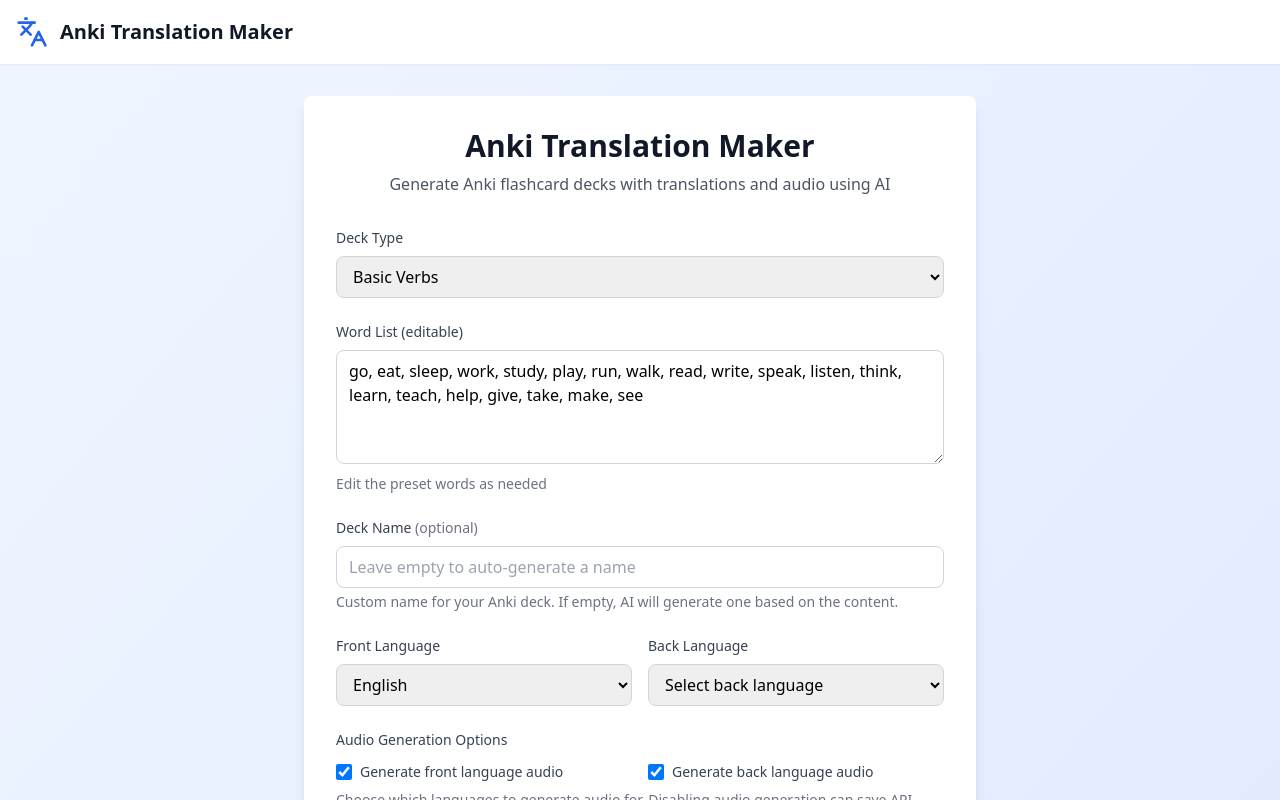
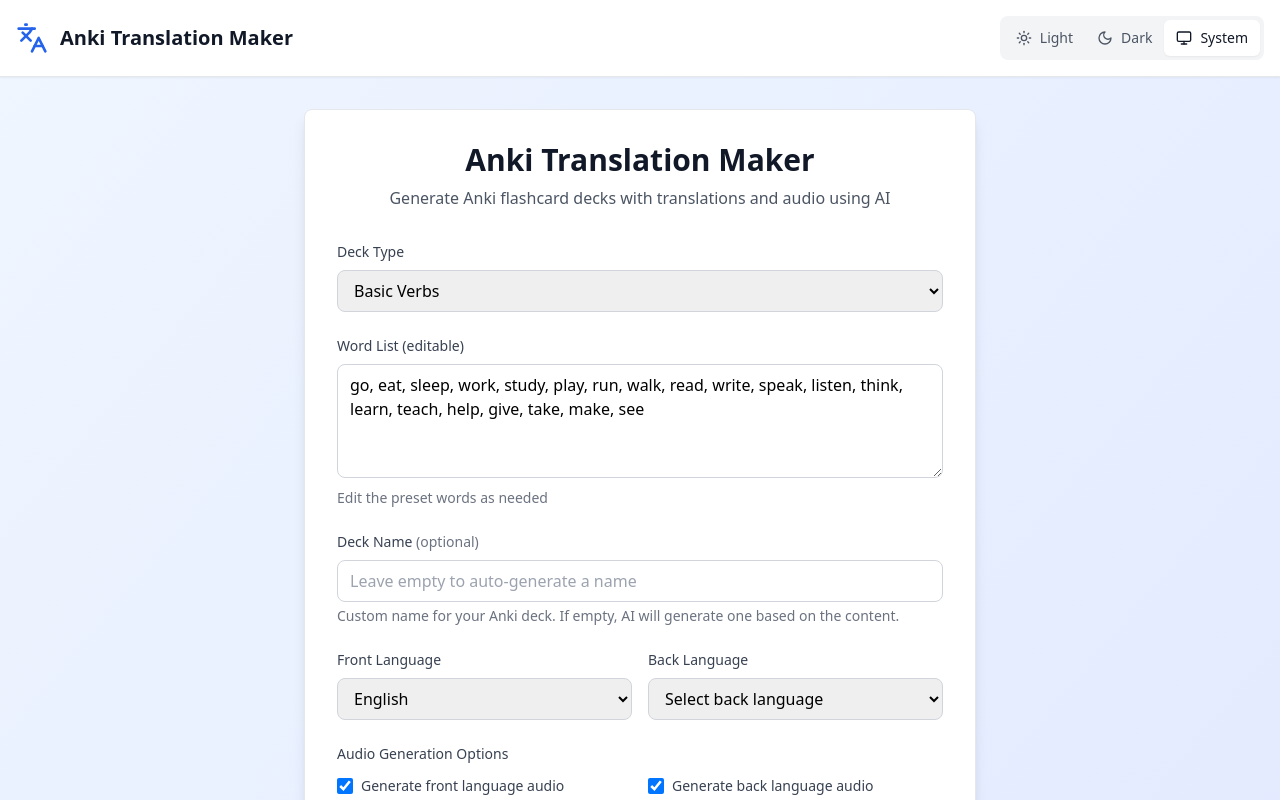
Before and after one commit to NickLewanowicz/anki-translation-maker, a React (Vite) app in the folder packages/frontend/: page / in a window 1280 px wide. Shown: the top 800 px of the page. Built offline with nearby package versions, Linux system fonts and the light colour scheme; the HTML template or start-up script is replaced by a standard one.

Commit message:
feat: add ThemeToggle component and update UI with dark mode - Add ThemeToggle component with light/dark/system options - Update App.tsx with ThemeProvider and dark mode classes - Update Header with ThemeToggle and dark mode styling - Update Footer with dark mode styling and transitions

```diff
--- a/packages/frontend/src/App.tsx
+++ b/packages/frontend/src/App.tsx
@@ -2,19 +2,21 @@
 import { DeckGeneratorForm } from './components/DeckGeneratorForm'
 import { Header } from './components/Header'
 import { Footer } from './components/Footer'
+import { ThemeProvider } from './contexts/ThemeContext'
 
 function App() {
     return (
-        <div className="min-h-screen bg-gradient-to-br from-blue-50 to-indigo-100">
+        <ThemeProvider>
+            <div className="min-h-screen bg-gradient-to-br from-blue-50 to-indigo-100 dark:from-gray-900 dark:to-gray-800 transition-colors">
                 <Header />
                 <main className="container mx-auto px-4 py-8">
                     <div className="max-w-2xl mx-auto">
-                    <div className="bg-white rounded-lg shadow-lg p-8">
+                        <div className="bg-white dark:bg-gray-800 rounded-lg shadow-lg p-8 border border-gray-200 dark:border-gray-700 transition-colors">
                             <div className="text-center mb-8">
-                            <h1 className="text-3xl font-bold text-gray-900 mb-2">
+                                <h1 className="text-3xl font-bold text-gray-900 dark:text-gray-100 mb-2 transition-colors">
                                     Anki Translation Maker
                                 </h1>
-                            <p className="text-gray-600">
+                                <p className="text-gray-600 dark:text-gray-300 transition-colors">
                                     Generate Anki flashcard decks with translations and audio using AI
                                 </p>
                             </div>
@@ -24,6 +26,7 @@
                 </main>
                 <Footer />
             </div>
+        </ThemeProvider>
     )
 }
 
--- a/packages/frontend/src/components/Footer.tsx
+++ b/packages/frontend/src/components/Footer.tsx
@@ -2,16 +2,16 @@
 
 export function Footer() {
     return (
-        <footer className="bg-gray-50 border-t">
+        <footer className="bg-gray-50 dark:bg-gray-800 border-t border-gray-200 dark:border-gray-700 transition-colors">
             <div className="container mx-auto px-4 py-6">
-                <div className="text-center text-gray-600">
+                <div className="text-center text-gray-600 dark:text-gray-300 transition-colors">
                     <p>
                         Built with{' '}
                         <a
                             href="https://replicate.com"
                             target="_blank"
                             rel="noopener noreferrer"
-                            className="text-blue-600 hover:text-blue-800"
+                            className="text-blue-600 dark:text-blue-400 hover:text-blue-800 dark:hover:text-blue-300 transition-colors"
                         >
                             Replicate
                         </a>{' '}
@@ -20,7 +20,7 @@
                             href="https://ankiweb.net"
                             target="_blank"
                             rel="noopener noreferrer"
-                            className="text-blue-600 hover:text-blue-800"
+                            className="text-blue-600 dark:text-blue-400 hover:text-blue-800 dark:hover:text-blue-300 transition-colors"
                         >
                             Anki
                         </a>
--- a/packages/frontend/src/components/Header.tsx
+++ b/packages/frontend/src/components/Header.tsx
@@ -1,13 +1,19 @@
 
 import { Languages } from 'lucide-react'
+import { ThemeToggle } from './ThemeToggle'
 
 export function Header() {
     return (
-        <header className="bg-white shadow-sm">
+        <header className="bg-white dark:bg-gray-800 shadow-sm border-b border-gray-200 dark:border-gray-700 transition-colors">
             <div className="container mx-auto px-4 py-4">
-                <div className="flex items-center gap-3">
-                    <Languages className="h-8 w-8 text-blue-600" />
-                    <span className="text-xl font-semibold text-gray-900">Anki Translation Maker</span>
+                <div className="flex items-center justify-between">
+                    <div className="flex items-center gap-3">
+                        <Languages className="h-8 w-8 text-blue-600 dark:text-blue-400" />
+                        <span className="text-xl font-semibold text-gray-900 dark:text-gray-100 transition-colors">
+                            Anki Translation Maker
+                        </span>
+                    </div>
+                    <ThemeToggle />
                 </div>
             </div>
         </header>
--- /dev/null
+++ b/packages/frontend/src/components/ThemeToggle.tsx
@@ -0,0 +1,50 @@
+import React from 'react'
+import { Sun, Moon, Monitor } from 'lucide-react'
+import { useTheme } from '../hooks/useTheme'
+
+export function ThemeToggle() {
+    const { theme, setTheme } = useTheme()
+
+    return (
+        <div className="flex items-center bg-gray-100 dark:bg-gray-800 rounded-lg p-1 transition-colors">
+            <button
+                onClick={() => setTheme('light')}
+                className={`flex items-center gap-2 px-3 py-2 rounded-md text-sm font-medium transition-colors ${theme === 'light'
+                        ? 'bg-white text-gray-900 shadow-sm'
+                        : 'text-gray-600 dark:text-gray-400 hover:text-gray-900 dark:hover:text-gray-200'
+                    }`}
+                title="Switch to light theme"
+                aria-label="Switch to light theme"
+            >
+                <Sun className="w-4 h-4" />
+                <span className="hidden sm:inline">Light</span>
+            </button>
+
+            <button
+                onClick={() => setTheme('dark')}
+                className={`flex items-center gap-2 px-3 py-2 rounded-md text-sm font-medium transition-colors ${theme === 'dark'
+                        ? 'bg-white dark:bg-gray-700 text-gray-900 dark:text-gray-100 shadow-sm'
+                        : 'text-gray-600 dark:text-gray-400 hover:text-gray-900 dark:hover:text-gray-200'
+                    }`}
+                title="Switch to dark theme"
+                aria-label="Switch to dark theme"
+            >
+                <Moon className="w-4 h-4" />
+                <span className="hidden sm:inline">Dark</span>
+            </button>
+
+            <button
+                onClick={() => setTheme('system')}
+                className={`flex items-center gap-2 px-3 py-2 rounded-md text-sm font-medium transition-colors ${theme === 'system'
+                        ? 'bg-white dark:bg-gray-700 text-gray-900 dark:text-gray-100 shadow-sm'
+                        : 'text-gray-600 dark:text-gray-400 hover:text-gray-900 dark:hover:text-gray-200'
+                    }`}
+                title="Switch to system theme"
+                aria-label="Switch to system theme"
+            >
+                <Monitor className="w-4 h-4" />
+                <span className="hidden sm:inline">System</span>
+            </button>
+        </div>
+    )
+}
```
Lines whose indentation alone changed are shown as unchanged.
